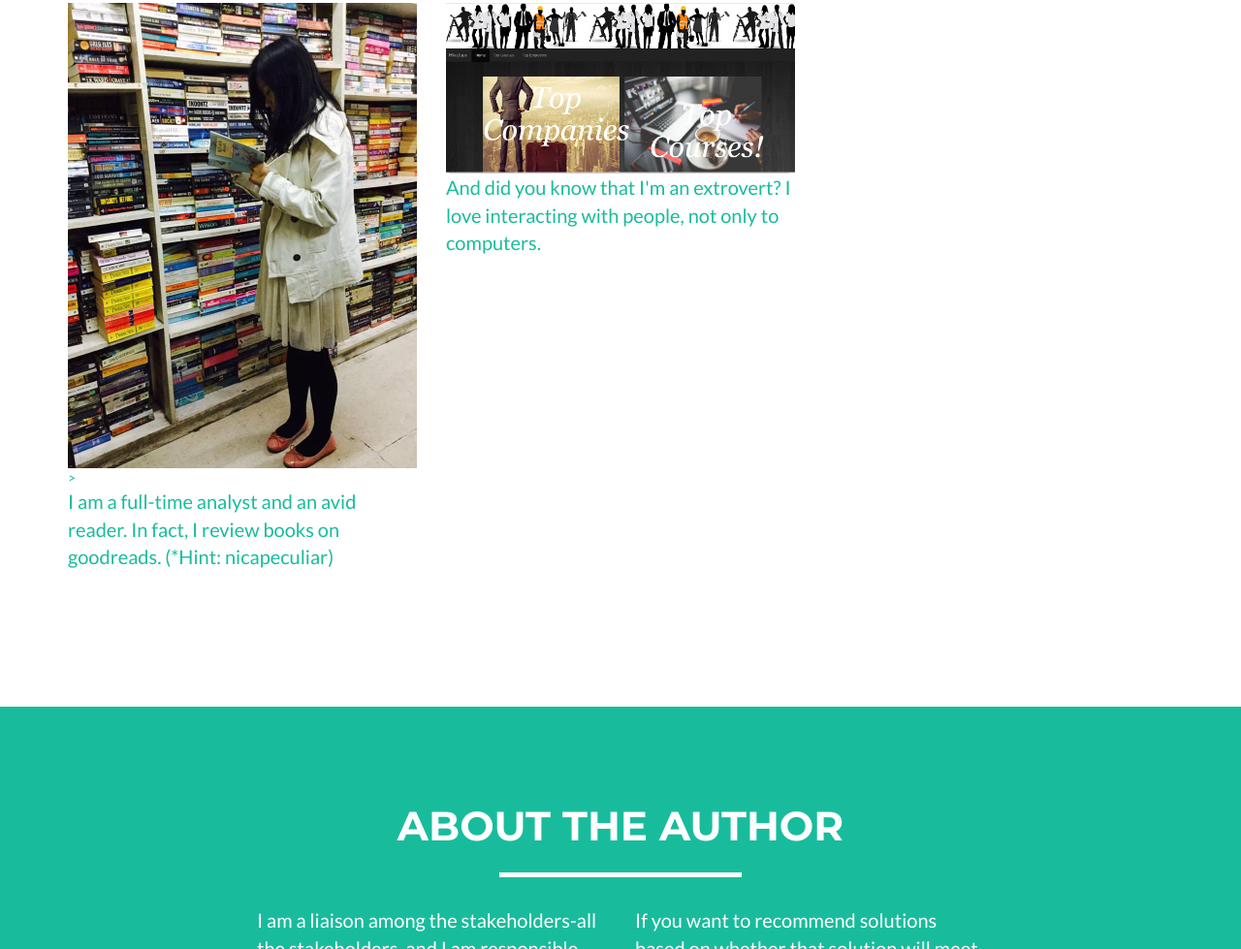
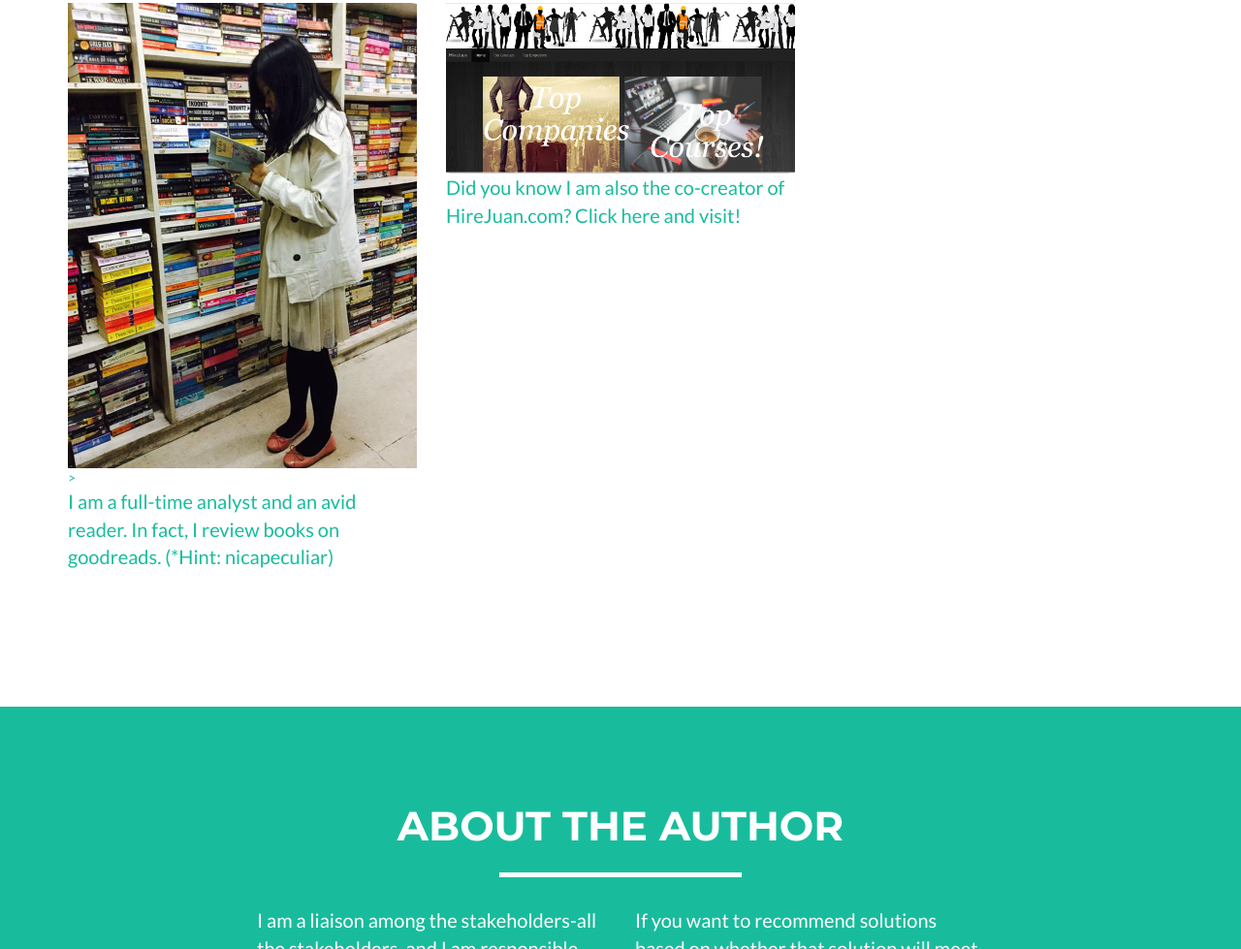
Before and after one commit to nicapungtilan/pungtilandanica.github.io, a website: page index.html in a window 1280 px wide. Shown: the part 1013-1992 px from the top of the page at 97% size. Drawn offline with nearby package versions, Linux system fonts and the light colour scheme.

Commit message:
Update index.html

```diff
--- a/index.html
+++ b/index.html
@@ -111,7 +111,7 @@
                             </div>
                         </div>
                         <img href="https://nicapungtilan.github.io/hirejuan/" src="/img/hire.png" class="img-responsive" alt="">
-                        <p> And did you know that I'm an extrovert? I love interacting with people, not only to computers.</p>
+                        <p>Did you know I am also the co-creator of HireJuan.com? Click here and visit!</p>
                     </a>
                 </div>
             </div>
```
